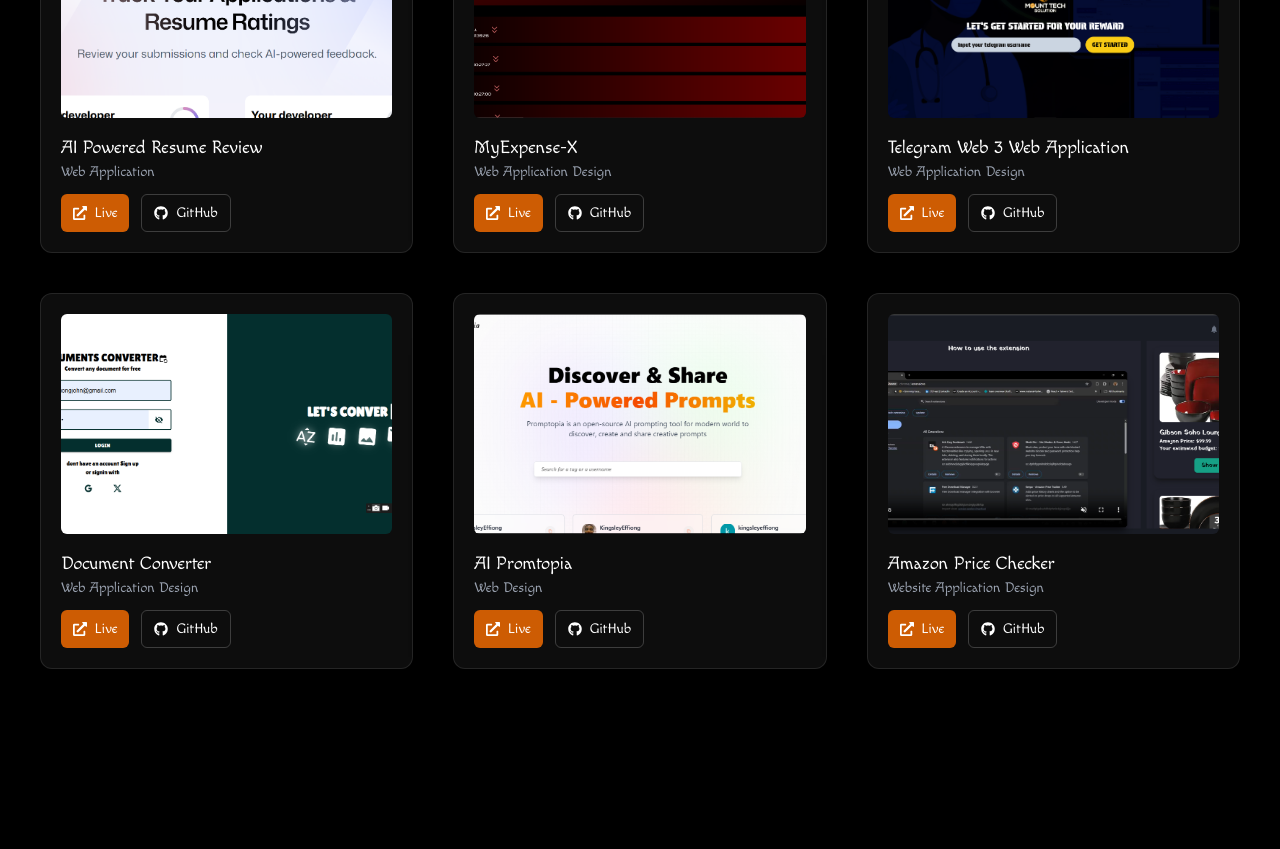
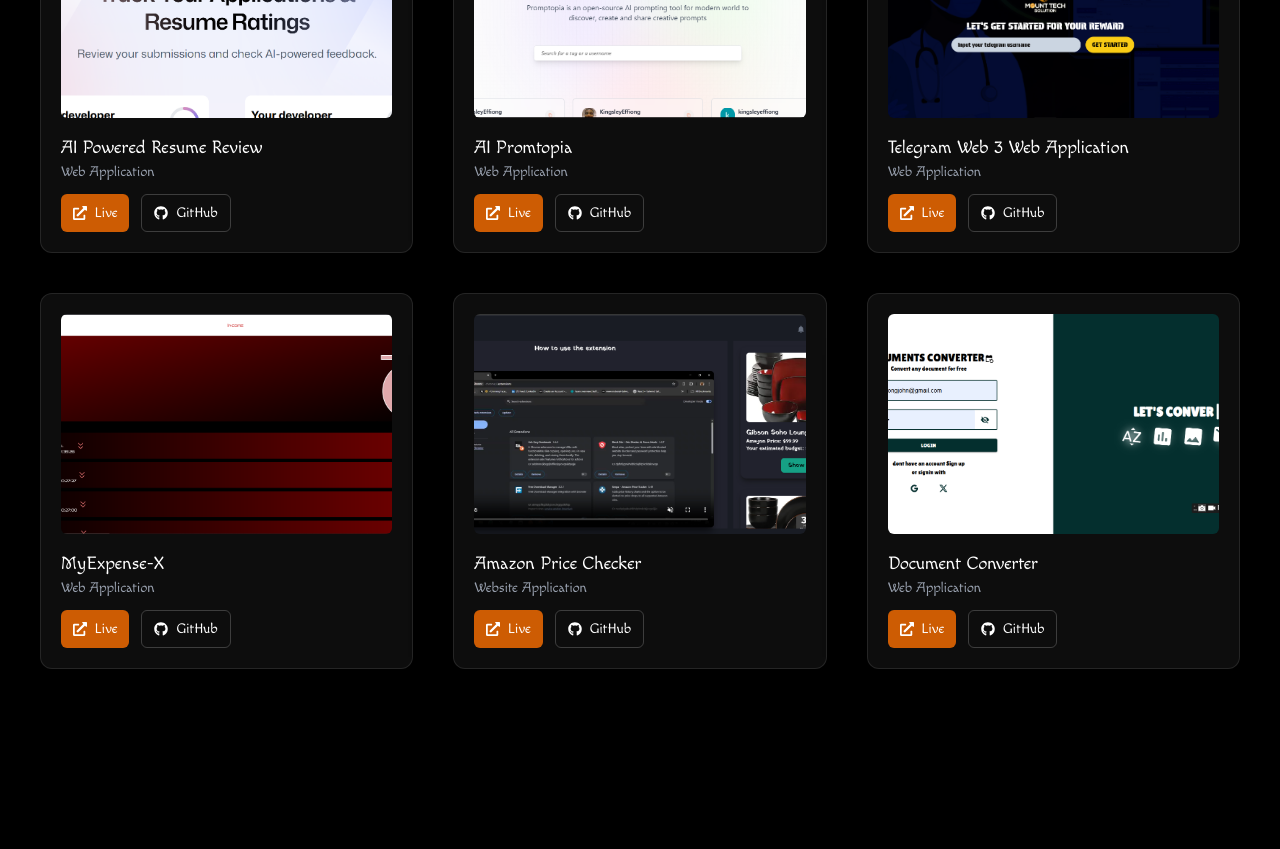
Before and after one commit to KingsleyEffiong/my-app, a Next.js app: page / in a window 1280 px wide. Shown: the part 2920-3769 px from the top of the page. Built offline with nearby package versions, Linux system fonts and the light colour scheme.

Commit message:
Update portfolio metadata and items; add logo

```diff
--- a/app/layout.tsx
+++ b/app/layout.tsx
@@ -1,14 +1,18 @@
 import type { Metadata } from "next";
 import "./globals.css";
+
 export const metadata: Metadata = {
-  title: "Privit",
+  title: "Your_Developer",
   description: "My portfolio Website",
   keywords: ["Portfolio"],
-  metadataBase: new URL("https://privito.vercel.app"),
+  icons: {
+    icon: "/logo-portfolio.png", // favicon
+  },
+  metadataBase: new URL("https://yourdeveloper.vercel.app/"),
   openGraph: {
-    title: "Privit",
-    description: "My Porfolio Website",
-    url: "https://privito.vercel.app",
+    title: "Your_Developer",
+    description: "My Portfolio Website",
+    url: "https://yourdeveloper.vercel.app/",
     siteName: "portfolio",
     locale: "en_US",
     type: "website",
@@ -17,9 +21,9 @@
 
 export default function RootLayout({
   children,
-}: Readonly<{
+}: {
   children: React.ReactNode;
-}>) {
+}) {
   return (
     <html lang="en">
       <body>{children}</body>
--- a/components/Portfolio.tsx
+++ b/components/Portfolio.tsx
@@ -25,44 +25,44 @@
   },
   {
     id: 2,
-    name: "MyExpense-X",
-    category: "Web Application Design",
-    image: "/images/dashboard expense.png",
-    liveLink: "https://my-expenses-eight.vercel.app/",
-    githubLink: "https://github.com/KingsleyEffiong/MyExpense-X",
+    name: "AI Promtopia",
+    category: "Web Application",
+    image: "/images/promptopia.png",
+    liveLink: "https://promptopia.com",
+    githubLink: "https://github.com/ai-promptopia",
   },
   {
     id: 3,
     name: "Telegram Web 3 Web Application",
-    category: "Web Application Design",
+    category: "Web Application",
     image: "/images/mounttech telegram miniapp.png",
     liveLink: "https://mounttechapp.vercel.app/",
     githubLink: "https://github.com/KingsleyEffiong/Telegram-MiniApp",
   },
   {
     id: 4,
-    name: "Document Converter",
-    category: "Web Application Design",
-    image: "/images/picture.png",
-    liveLink: "https://converter-rouge.vercel.app/",
-    githubLink: "https://github.com/KingsleyEffiong/converter-",
+    name: "MyExpense-X",
+    category: "Web Application",
+    image: "/images/dashboard expense.png",
+    liveLink: "https://my-expenses-eight.vercel.app/",
+    githubLink: "https://github.com/KingsleyEffiong/MyExpense-X",
   },
   {
     id: 5,
-    name: "AI Promtopia",
-    category: "Web Design",
-    image: "/images/promptopia.png",
-    liveLink: "https://promptopia.com",
-    githubLink: "https://github.com/ai-promptopia",
-  },
-  {
-    id: 6,
     name: "Amazon Price Checker",
-    category: "Website Application Design",
+    category: "Website Application",
     image: "/images/amazon.png",
     liveLink: "https://amazon-price-tracker-web-application.vercel.app/login",
     githubLink:
       "https://github.com/KingsleyEffiong/Amazon-price-tracker-web-application",
+  },
+  {
+    id: 6,
+    name: "Document Converter",
+    category: "Web Application",
+    image: "/images/picture.png",
+    liveLink: "https://converter-rouge.vercel.app/",
+    githubLink: "https://github.com/KingsleyEffiong/converter-",
   },
 ];
 
```
Also changed, not shown: public/logo-portfolio.png (added).
